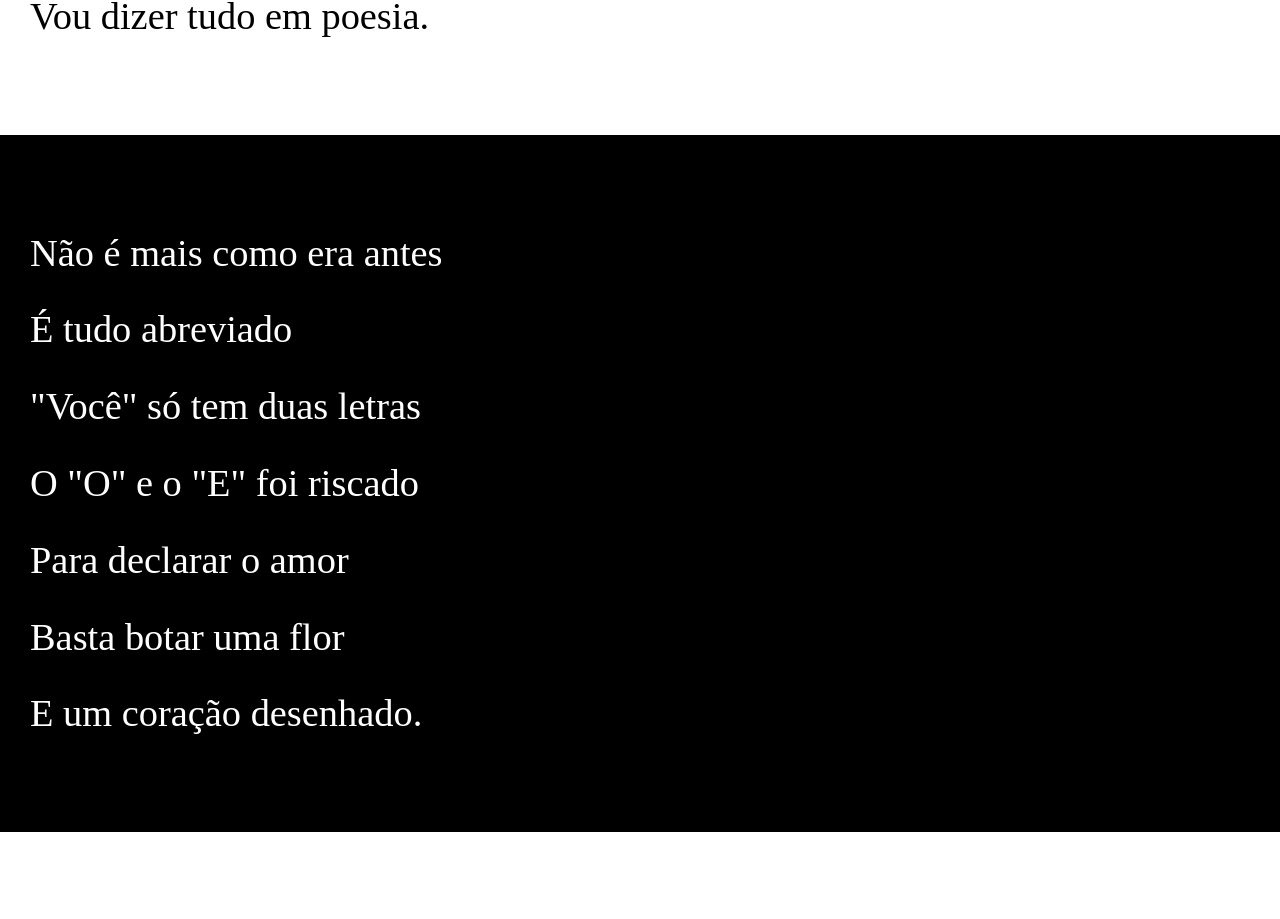
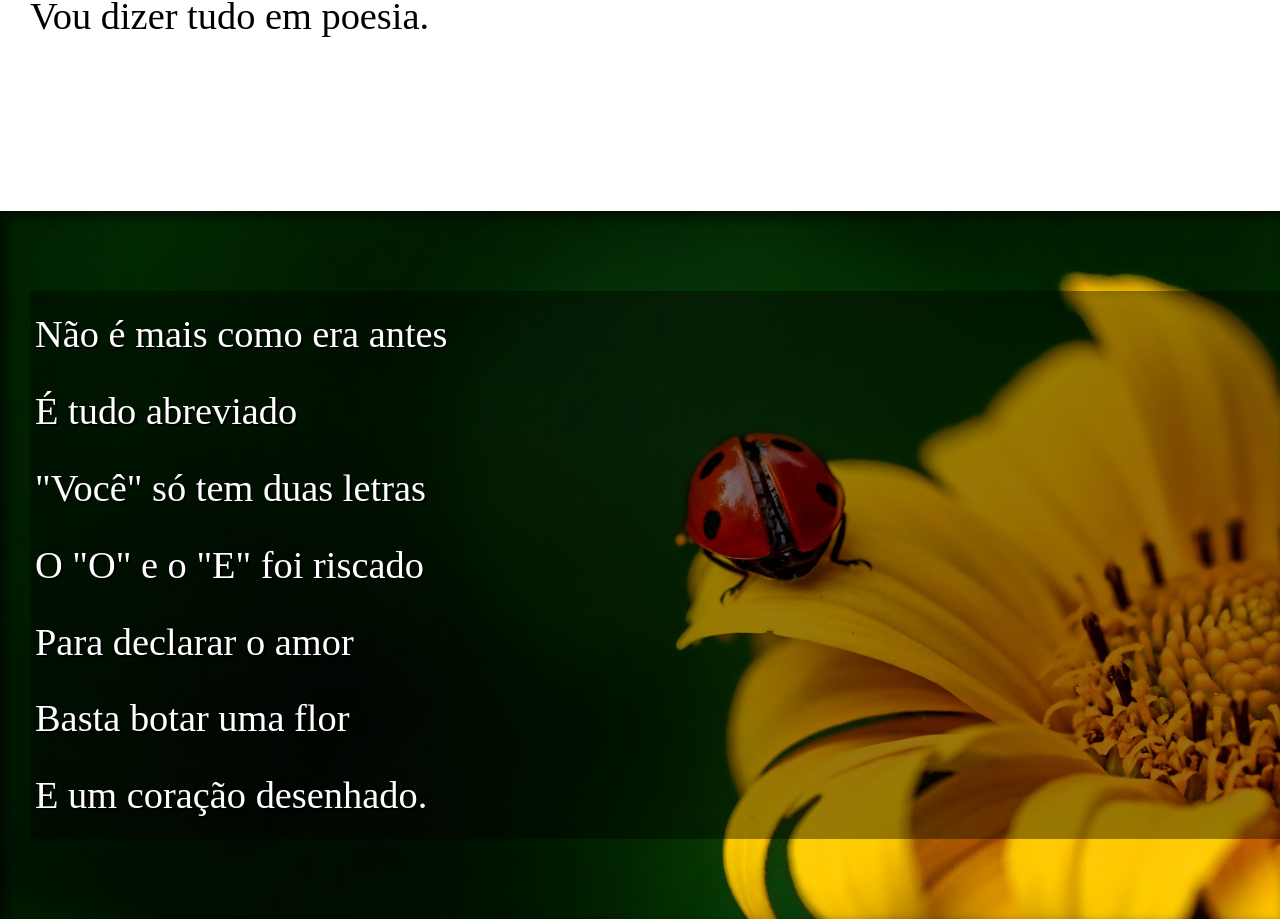
Before and after one commit to herycZ/html-css, a plain HTML site: page desafios/desafio 12/index.html in a window 1280 px wide. Shown: the part 719-1638 px from the top of the page. Drawn offline with Linux system fonts and the light colour scheme.

Commit message:
final do cordel

```diff
--- a/desafios/desafio 12/index.html
+++ b/desafios/desafio 12/index.html
@@ -31,7 +31,7 @@
 
 
 
-    <section class="imagem">
+    <section class="imagem" id="img1">
         <p>
             Não é mais como era antes <br>
             É tudo abreviado <br>
@@ -70,7 +70,7 @@
 
 
 
-    <section class="imagem">
+    <section class="imagem" id="img2">
         <p>
             Tenho saudade das cartas <br>
             Escritas com a própria mão <br>
--- a/desafios/desafio 12/style.css
+++ b/desafios/desafio 12/style.css
@@ -41,19 +41,39 @@ section{
     font-size: 3vw;
 }
 
+section > p{
+    padding-bottom: 2em;
+}
+
 section.normal{
     background-color: white;
     color: black;
 }
 
 section.imagem{
-    background-color: black;
+    background-color: rgba(88, 86, 86, 0.267);
     color: white;
+    box-shadow: inset 6px 6px 13px 0px rgba(0, 0, 0, 0.63);
+    background-attachment: fixed;
 }
 
-section.imagem > p{
+section.imagem > p {
     display: inline block;
     background-color: rgba(0, 0, 0, 0.404);
+    padding: 5px;
+    text-shadow: 2px 2px 0 black;
+}
+
+section#img1{
+    background-image: url(./imagens/background001.jpg);
+    background-position: right center;
+    background-size: cover;
+}
+
+section#img2{
+    background-image: url('./imagens/background002.jpg');
+    background-position: right center;
+    background-size: cover;
 }
 
 header p{
```
